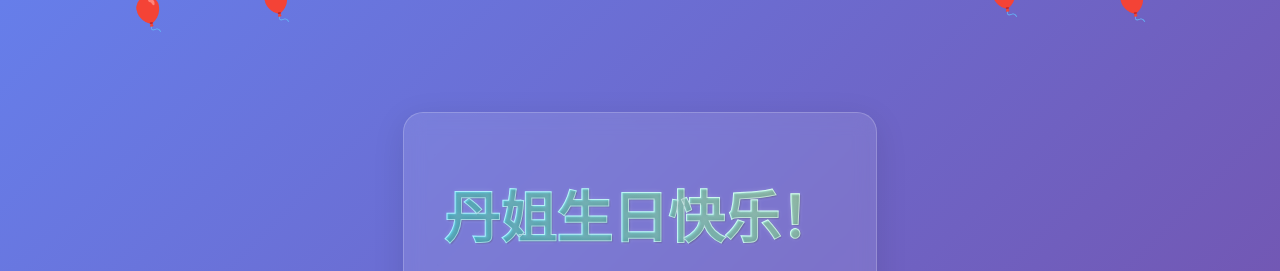
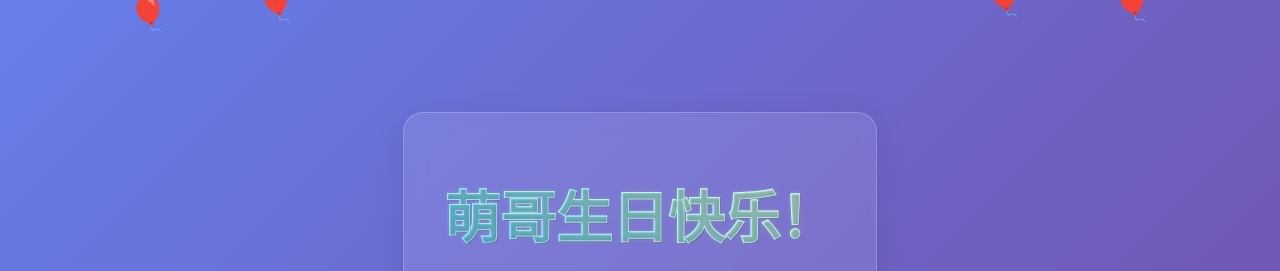
Before and after one commit to 626627/mmg, a plain HTML site: page index.html in a window 1280 px wide. Shown: the top 271 px of the page. Drawn offline with Linux system fonts and the light colour scheme.

Commit message:
Update index.html

```diff
--- a/index.html
+++ b/index.html
@@ -4,7 +4,7 @@
 <head>
     <meta charset="UTF-8">
     <meta name="viewport" content="width=device-width, initial-scale=1.0">
-    <title>丹姐生日快乐</title>
+    <title>萌哥生日快乐</title>
     <style>
         * {
             margin: 0;
@@ -327,7 +327,7 @@
     </div>
 
     <div class="birthday-container">
-        <h1 class="birthday-title">丹姐生日快乐！</h1>
+        <h1 class="birthday-title">萌哥生日快乐！</h1>
         <p class="birthday-subtitle">Happy Birthday!</p>
         <div class="cake-container">
             <div class="cake">🎂</div>
```
